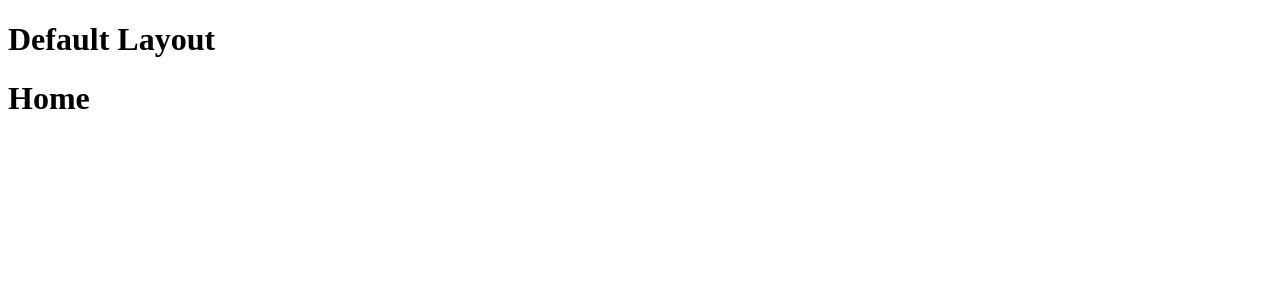
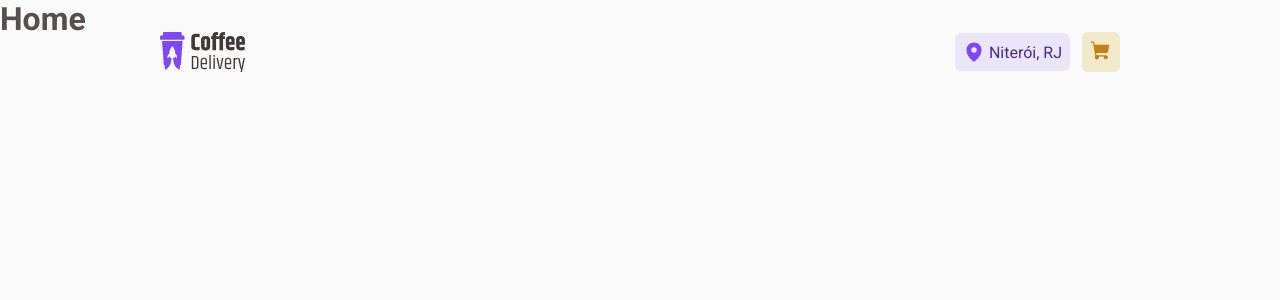
Before and after one commit to LucasAyrosa/coffee-delivery-desafio02-react-2022, a React (Vite) app in the folder coffee-delivery/: page / in a window 1280 px wide. Shown: the top 300 px of the page. Built offline with nearby package versions, Linux system fonts and the light colour scheme.

Commit message:
header component

```diff
--- a/coffee-delivery/src/App.tsx
+++ b/coffee-delivery/src/App.tsx
@@ -1,11 +1,13 @@
 import { BrowserRouter } from "react-router-dom"
 import { ThemeProvider } from "styled-components"
 import { Router } from "./Router"
+import { GlobalStyles } from "./styles/global"
 import { defaultTheme } from "./styles/themes/default"
 
 function App() {
   return (
     <ThemeProvider theme={defaultTheme}>
+      <GlobalStyles />
       <BrowserRouter>
         <Router />
       </BrowserRouter>
--- /dev/null
+++ b/coffee-delivery/src/components/Header/index.tsx
@@ -0,0 +1,25 @@
+import { Cart, HeaderContainer, Location } from "./styles";
+import logoCoffeeDelivery from '../../assets/logoCoffeeDelivery.svg'
+import { NavLink } from "react-router-dom";
+import { ShoppingCart, MapPin } from 'phosphor-react';
+
+export function Header() {
+    return (
+        <HeaderContainer>
+            <NavLink to="/">
+                <img src={logoCoffeeDelivery} alt="" />
+            </NavLink>
+            <nav>
+                <Location>
+                    <MapPin  size={22} weight='fill' />
+                    <span>Niterói, RJ</span>
+                </Location>
+                <Cart>
+                    <NavLink to="/checkout" title="carrinho">
+                        <ShoppingCart size={22} weight="fill" />
+                    </NavLink>
+                </Cart>
+            </nav>
+        </HeaderContainer>
+    )
+}
--- /dev/null
+++ b/coffee-delivery/src/components/Header/styles.ts
@@ -0,0 +1,54 @@
+import styled from "styled-components";
+
+export const HeaderContainer = styled.header`
+    position: fixed;
+    top: 0;
+    width: 100%;
+    overflow: hidden;
+
+    display: flex;
+    align-items: center;
+    justify-content: space-between;
+    padding: 2rem 10rem;
+
+    nav {
+        display: flex;
+        flex-direction: row;
+        justify-content: flex-end;
+        align-items: center;
+        gap: 0.75rem
+    }
+
+    a {
+        height: 40px;
+    }
+`;
+
+export const Location = styled.span`
+    display: flex;
+    flex-direction: row;
+    justify-content: center;
+    align-items: center;
+
+    background: ${props => props.theme["purple-light"]};
+    color: ${props => props.theme.purple};
+
+    border-radius: 6px;
+    padding: 0.5rem;
+    gap: 0.25rem;
+
+    span {
+        color: ${props => props.theme["purple-dark"]};
+    }
+`;
+
+export const Cart = styled.span`
+    a {
+        display: flex;
+
+        padding: 0.5rem;
+        background: ${props => props.theme["yellow-light"]};
+        color: ${props => props.theme["yellow-dark"]};
+        border-radius: 6px;
+    }
+`;
--- a/coffee-delivery/src/layout/DefaultLayout/index.tsx
+++ b/coffee-delivery/src/layout/DefaultLayout/index.tsx
@@ -1,10 +1,12 @@
 import { Outlet } from "react-router-dom";
+import { Header } from "../../components/Header";
+import { LayoutContainer } from "./styles";
 
 export function DefaultLayout() {
     return (
-        <div>
-            <h1>Default Layout</h1>
+        <LayoutContainer>
+            <Header />
             <Outlet />
-        </div>
+        </LayoutContainer>
     )
 }
--- /dev/null
+++ b/coffee-delivery/src/layout/DefaultLayout/styles.ts
@@ -0,0 +1,10 @@
+import styled from "styled-components";
+
+export const LayoutContainer = styled.div`
+    /* width: 100%; */
+
+    background: ${props => props.theme.background};
+
+    display: flex;
+    flex-direction: column;
+`;
```
Also changed, not shown: coffee-delivery/src/assets/Logo.png (deleted), coffee-delivery/src/assets/logoCoffeeDelivery.svg (added).
